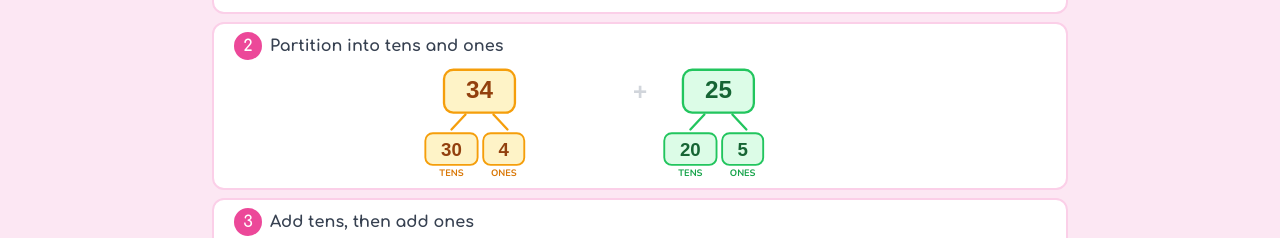
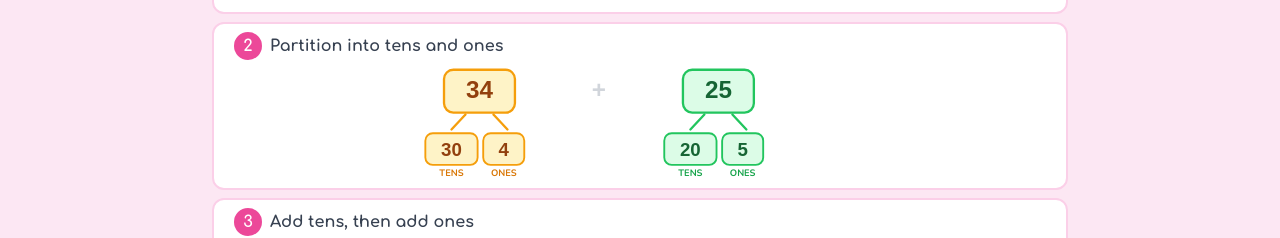
Before and after one commit to jerrinprojects/solveitposter, a Next.js app: page /math-strategies/addition-2digit in a window 1280 px wide. Shown: the part 305-543 px from the top of the page. Built offline with nearby package versions, Linux system fonts and the light colour scheme.

Commit message:
Fix Step 2: center + sign between the two number groups

```diff
--- a/app/math-strategies/addition-2digit/page.tsx
+++ b/app/math-strategies/addition-2digit/page.tsx
@@ -101,7 +101,7 @@ export default function Addition2DigitPage() {
               <text x="38" y="118" textAnchor="middle" fontSize="10" fontWeight="700" fill="#d97706" fontFamily="Nunito, sans-serif">TENS</text>
               <text x="94" y="118" textAnchor="middle" fontSize="10" fontWeight="700" fill="#d97706" fontFamily="Nunito, sans-serif">ONES</text>
 
-              <text x="240" y="36" textAnchor="middle" fontSize="26" fontWeight="700" fill="#d1d5db" fontFamily="Fredoka One, sans-serif">+</text>
+              <text x="196" y="34" textAnchor="middle" fontSize="26" fontWeight="700" fill="#d1d5db" fontFamily="Fredoka One, sans-serif">+</text>
 
               <text x="324" y="34" textAnchor="middle" fontSize="26" fontWeight="900" fill="#166534" fontFamily="Fredoka One, sans-serif">25</text>
               <text x="294" y="96" textAnchor="middle" fontSize="20" fontWeight="900" fill="#166534" fontFamily="Fredoka One, sans-serif">20</text>
```
